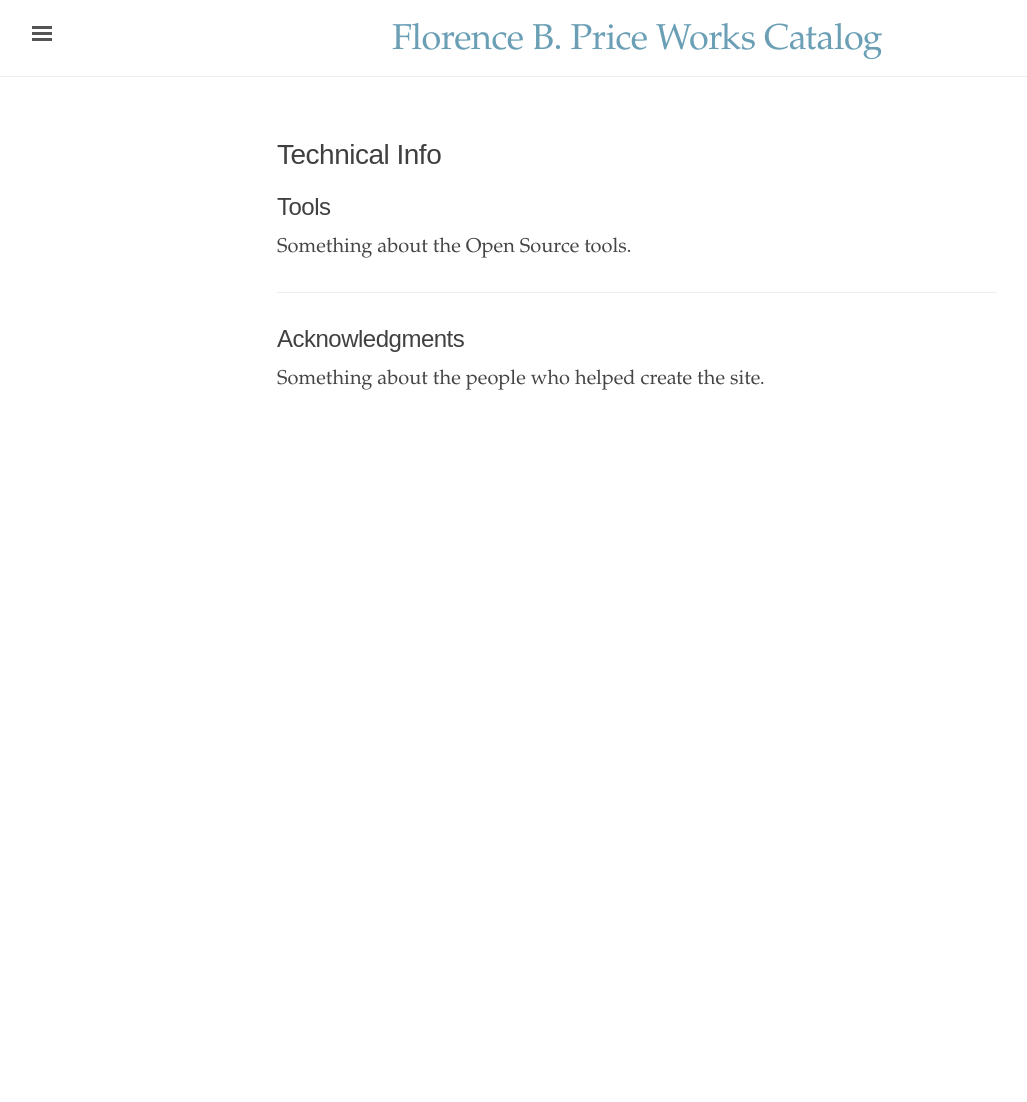
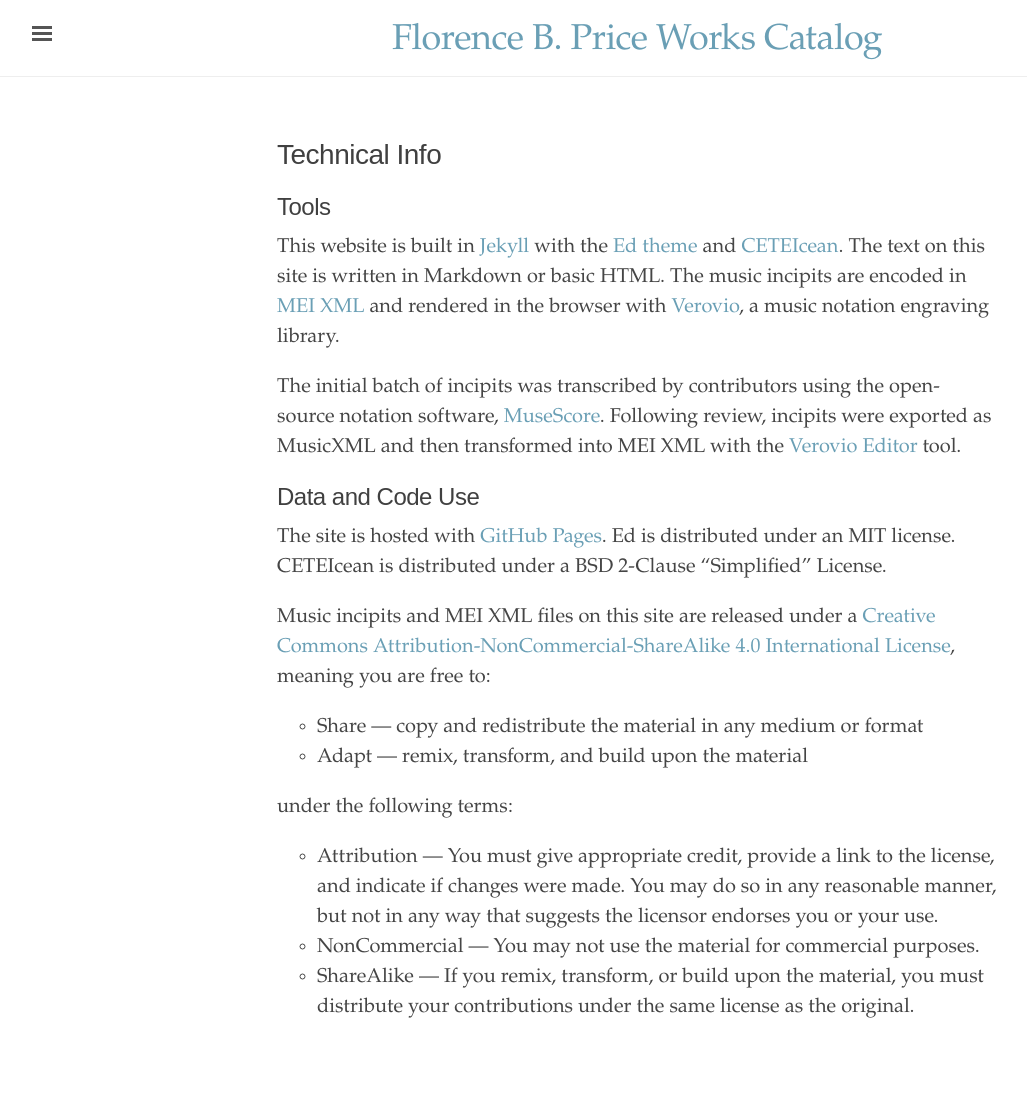
Before and after one commit to dwshadle/florence-price-catalog, a Jekyll site: the page built from _pages/technical-info.md, in a window 1280 px wide. Shown: the whole page, without its empty margins (3-1030 px from the left). Built offline with Jekyll 4.4.1, drawn with Linux system fonts in a browser that asks for light colours; before the commit the page ends 900 px from its top, so only the background shows below that.

Commit message:
Update technical-info.md

```diff
--- a/_pages/technical-info.md
+++ b/_pages/technical-info.md
@@ -5,10 +5,19 @@ title: Technical Info
 
 ## Tools
 
-Something about the Open Source tools.
+This website is built in <a href="https://jekyllrb.com/" target="_blank">Jekyll</a> with the <a href="https://minicomp.github.io/ed/" target="_blank">Ed theme</a> and <a href="https://teic.github.io/CETEIcean/" target="_blank">CETEIcean</a>. The text on this site is written in Markdown or basic HTML. The music incipits are encoded in <a href="https://music-encoding.org/guidelines/v4/content/" target="_blank">MEI XML</a> and rendered in the browser with <a href="https://www.verovio.org/index.xhtml" target="_blank">Verovio</a>, a music notation engraving library.
 
----
+The initial batch of incipits was transcribed by contributors using the open-source notation software, <a href="https://musescore.org/en" target="_blank">MuseScore</a>. Following review, incipits were exported as MusicXML and then transformed into MEI XML with the <a href="https://editor.verovio.org/" target="_blank">Verovio Editor</a> tool.
 
-## Acknowledgments
+## Data and Code Use
 
-Something about the people who helped create the site.
+The site is hosted with <a href="https://pages.github.com/" target="_blank">GitHub Pages</a>. Ed is distributed under an MIT license. CETEIcean is distributed under a BSD 2-Clause "Simplified" License.
+
+Music incipits and MEI XML files on this site are released under a <a href="https://creativecommons.org/licenses/by-nc-sa/4.0/" target="_blank">Creative Commons Attribution-NonCommercial-ShareAlike 4.0 International License</a>, meaning you are free to:
+- Share — copy and redistribute the material in any medium or format
+- Adapt — remix, transform, and build upon the material
+
+under the following terms:
+- Attribution — You must give appropriate credit, provide a link to the license, and indicate if changes were made. You may do so in any reasonable manner, but not in any way that suggests the licensor endorses you or your use.
+- NonCommercial — You may not use the material for commercial purposes.
+- ShareAlike — If you remix, transform, or build upon the material, you must distribute your contributions under the same license as the original.
```
